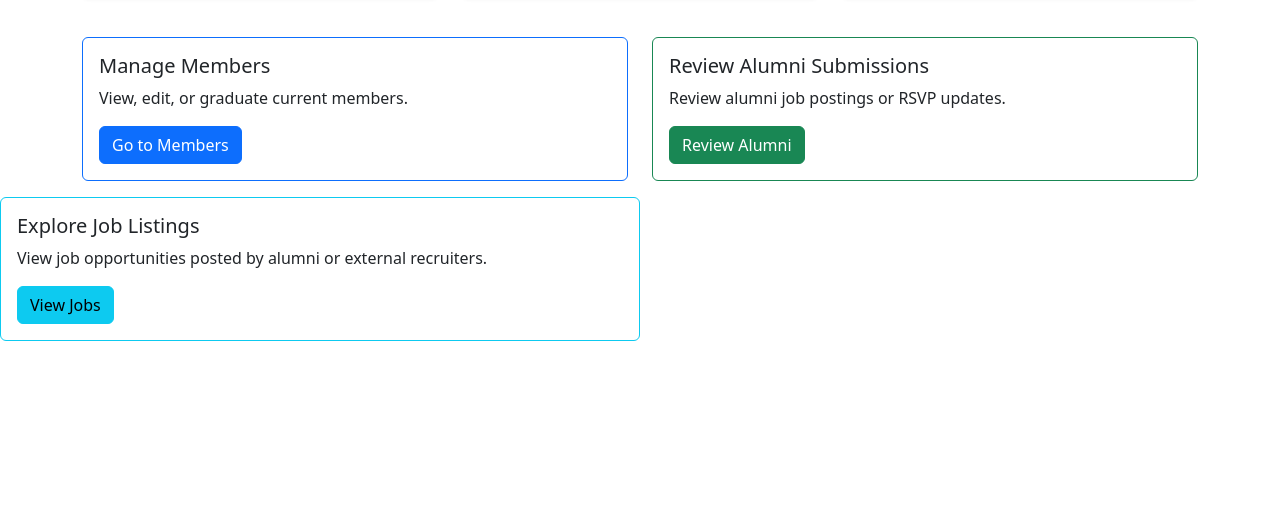
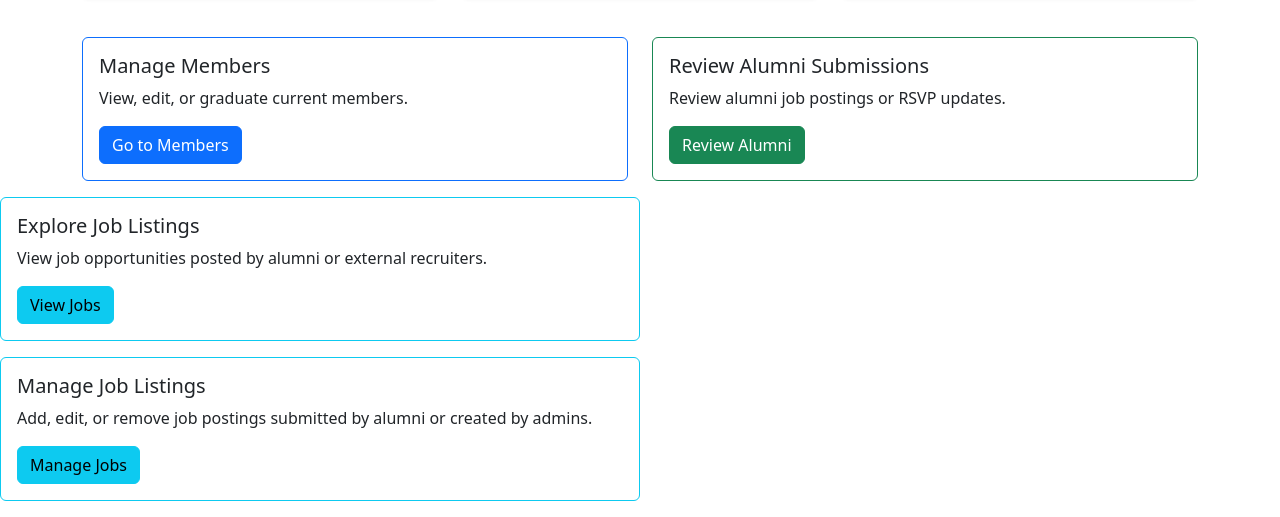
Before and after one commit to angelo426/aba-current-members, a plain HTML site: page executive-dashboard.html in a window 1280 px wide. Shown: the part 299-816 px from the top of the page. Drawn offline with nearby package versions, Linux system fonts and the light colour scheme.

Commit message:
Update executive-dashboard.html

```diff
--- a/executive-dashboard.html
+++ b/executive-dashboard.html
@@ -89,3 +89,12 @@
     </div>
   </div>
 </div>
+<div class="col-md-6">
+  <div class="card border-info mb-3">
+    <div class="card-body">
+      <h5 class="card-title">Manage Job Listings</h5>
+      <p class="card-text">Add, edit, or remove job postings submitted by alumni or created by admins.</p>
+      <a href="manage-job-listings.html" class="btn btn-info">Manage Jobs</a>
+    </div>
+  </div>
+</div>
```
